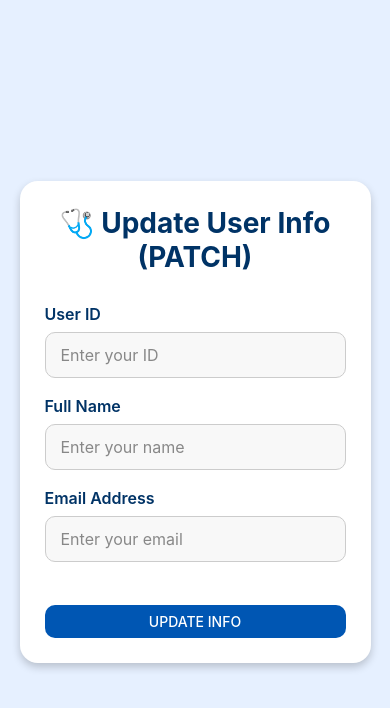
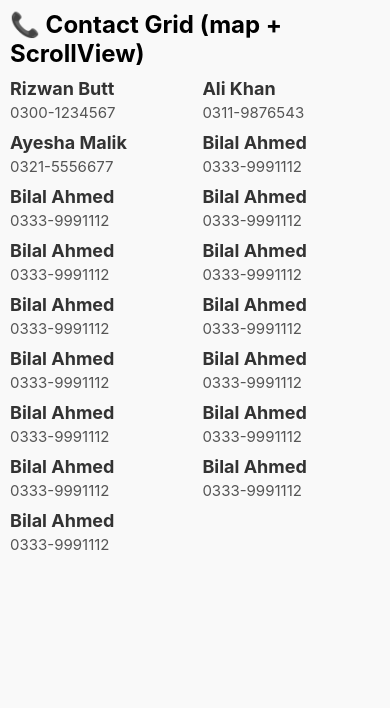
Before and after one commit to rizwanbutt1158-dev/ReactNativeTasks, a React Native app: screen / in a window 390 px wide. Shown: the top 708 px of the page. Built offline with nearby package versions, Linux system fonts and the light colour scheme.

Commit message:
11/11/2025

```diff
--- a/App.jsx
+++ b/App.jsx
@@ -12,7 +12,7 @@ import { View } from 'react-native'
 //import FlatListScreen from './src/components/FlatListScreen';
 //import SectionListScreen from './src/components/SectionListScreen';
 //import FaceLogin from './src/components/FaceLogin';
-//import ContactListScreen from './src/screens/Contact/ContactListScreen';
+import ContactListScreen from './src/screens/Contact/ContactListScreen';
 //import NameComponent from './src/components/NameComponent';
 //import UseEffectHook from './src/components/UseEffectHook'
 //import UseEffectHookUpdatingPhase from './src/components/UseEffectHookUpdaingPhase';
@@ -33,7 +33,7 @@ import { View } from 'react-native'
 //import GET_API from './src/components/GET_API';
 //import POST_API from './src/components/POST_API';
 //import PUT_API from './src/components/PUT_API';
-import PATCH_API from './src/components/PATCH_API';
+//import PATCH_API from './src/components/PATCH_API';
 //const Stack = createStackNavigator();
 
 const App = () => {
@@ -59,7 +59,6 @@ const App = () => {
       <FlatListScreen />
       <SectionListScreen />
       <FaceLogin />
-      <ContactListScreen />
       <NameComponent />
       <UseEffectHook />
       <UseEffectHookUpdatingPhase />
@@ -75,8 +74,10 @@ const App = () => {
      <AlertTestScreen />
      <GET_API />
      <POST_API />
-     <PUT_API /> */}
-     <PATCH_API />
+     <PUT_API />
+     <PATCH_API /> */}
+     <ContactListScreen />
+
     </View>
   )
 }
--- a/babel.config.js
+++ b/babel.config.js
@@ -1,3 +1,4 @@
 module.exports = {
   presets: ['module:@react-native/babel-preset'],
+  plugins: ['react-native-worklets/plugin'],
 };
--- a/package.json
+++ b/package.json
@@ -17,9 +17,11 @@
     "react": "19.1.1",
     "react-native": "0.82.1",
     "react-native-calendars": "^1.1303.0",
-    "react-native-gesture-handler": "^2.29.0",
+    "react-native-gesture-handler": "^2.29.1",
+    "react-native-reanimated": "^4.1.3",
     "react-native-safe-area-context": "^5.6.2",
-    "react-native-screens": "^4.18.0"
+    "react-native-screens": "^4.18.0",
+    "react-native-worklets": "^0.6.1"
   },
   "devDependencies": {
     "@babel/core": "^7.25.2",
```
Also changed, not shown: 1 other file (tests, documents, lock files or other folders).
